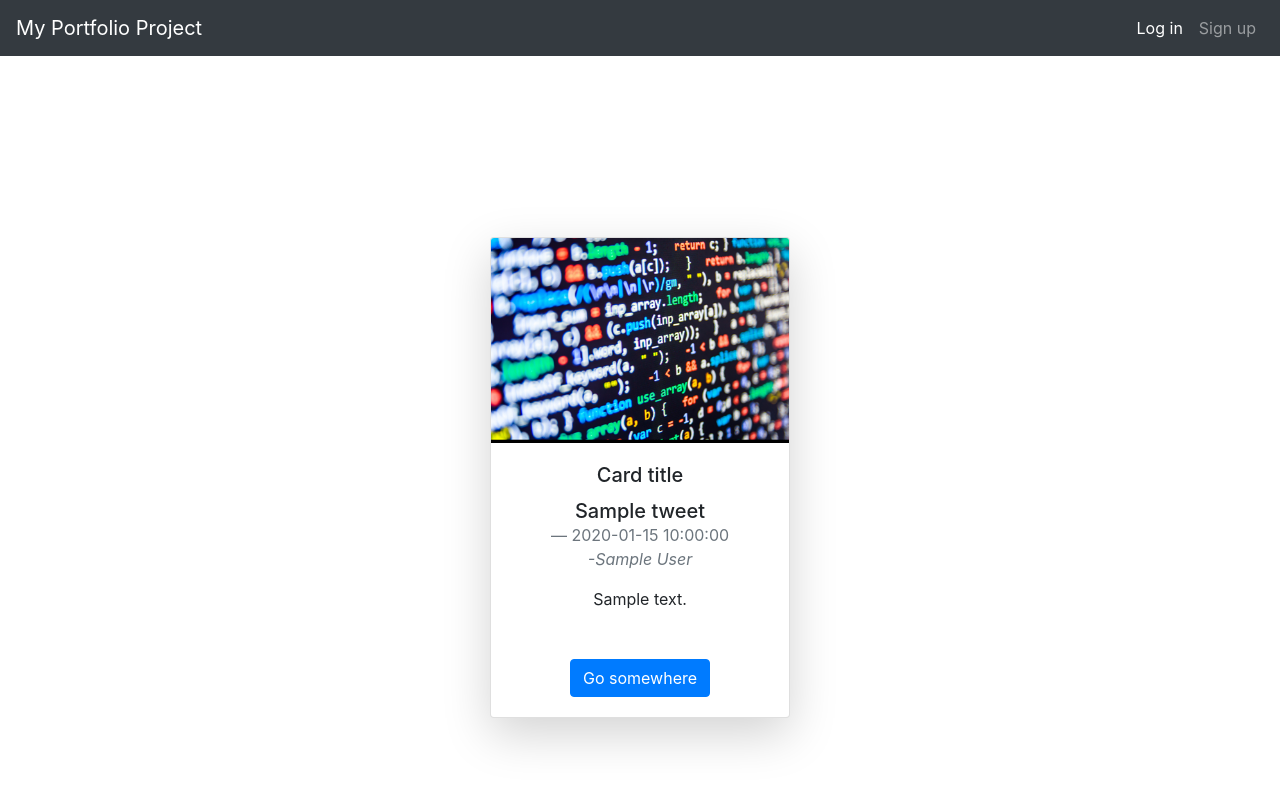
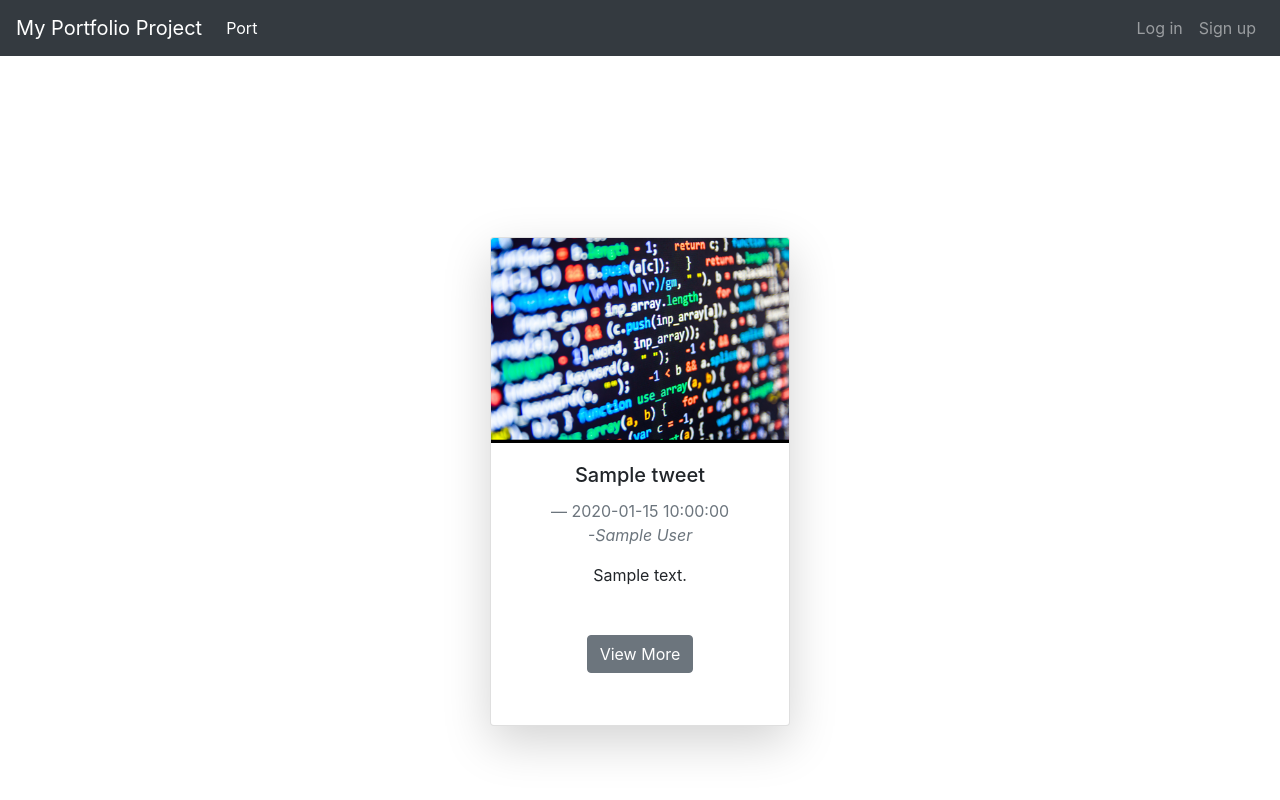
Before and after one commit to jun971006/portfolio_project, a Flask app: template view/templates/portfolio.html in a window 1280 px wide. Run offline with Flask 2, Linux system fonts and the light colour scheme; the template is opened without the code that fills it: most values are stand-ins (such as "Sample title", 1, 10 or a date in 2020); parts of the project's set-up code (start-up, migrations or seed data) failed here and were passed over; some libraries are stand-ins or nearby versions.

Commit message:
[API]portAPI.py-change at /port [templates]change modifymodal.html-button style and location to center, navNotuser.html- add Port nav bar, portfolio.html- portfolio add button location to center, removemodal.html-button style and location to center

```diff
--- a/view/templates/modifymodal.html
+++ b/view/templates/modifymodal.html
@@ -1,5 +1,5 @@
 <!-- Button trigger modal -->
-<button type="button" class="btn btn-outline-dark btn-sm float-right" style="margin-right:5px;" data-toggle="modal" data-target="#modifyModal{{tweet._id}}">
+<button type="button" class="btn btn-primary btn-sm text-align:center" style="margin-right:5px;" data-toggle="modal" data-target="#modifyModal{{tweet._id}}">
 modify
 </button>
 
--- a/view/templates/navNotuser.html
+++ b/view/templates/navNotuser.html
@@ -5,9 +5,14 @@
   </button>
 
   <div class="collapse navbar-collapse" id="navbarSupportedContent">
+    <ul class="navbar-nav mr-auto">
+      <li class="nav-item active">
+        <a class="nav-link" href="/port">Port</a>
+      </li>
+    </ul>
     <ul class="navbar-nav ml-auto">
-      <li class="nav-item active">
-        <a class="nav-link" href="/login">Log in<span class="sr-only">(current)</span></a>
+      <li class="nav-item">
+        <a class="nav-link" href="/login">Log in</a>
       </li>
       <li class="nav-item">
         <a class="nav-link" href="/signup">Sign up</a>
--- a/view/templates/portfolio.html
+++ b/view/templates/portfolio.html
@@ -3,35 +3,32 @@
 <!-- <div style="display:block; margin-right: :auto; margin-left:auto; max-width: :1400px, padding-top:70px"> -->
 <div style="display:table;margin-right:auto; margin-left:auto; max-width:1400px; padding-top:70px">
 {% for tweet in port_all %}
-
-	<div class="card shadow-lg" style="width: 18rem; margin:0.7rem; height: auto; width: 300px; margin-top: : 1rem; margin-right:20px;margin-left:20px; text-align:center; float:left;" >
+	<div class="card shadow-lg" style="width: 18rem; margin:0.7rem; max-height: 700px; width: 300px; margin-top: : 1rem; margin-right:10px;margin-left:10px; text-align:center; float:left;" >
 	  <img src="static/img/image.png" class="card-img-top" alt="...">
 	  <div class="card-body">
 	  	<!-- <h1 class="card-text">환영합니다. {{info}}</h1> -->
-	    <h5 class="card-title">Card title</h5>
+	    <h5 class="card-title">{{tweet.portTitle}}</h5>
 	    <!-- <p class="card-text">{{tweet.portTitle}}</p> -->
 
 	    <blockquote class="blockquote">
-			<h5 class="card-title mb-0">{{tweet.portTitle}}</h5>
 			<footer class="blockquote-footer">{{tweet.portDate}}<br/><cite title="Source Title">-{{tweet.portAuthor}}</cite></footer>
 		</blockquote>
 		<p class="card-text">{{tweet.portContent}}</p>
-	    <a href="#" style="margin-top: 2rem;" class="btn btn-primary">Go somewhere</a>
-	    <div style="margin-top: 2rem; float: left;">
+	    <a href="#" style="margin-top: 2rem;" class="btn btn-secondary">View More</a>
+	    <div style="margin-top: 2rem; ">
 	    {% if info == 'admin@admin' %}
-			{% include "removemodal.html" %}{% include "modifymodal.html" %}
+			{% include "modifymodal.html" %}{% include "removemodal.html" %}
 		{% endif %}
 		</div>
 
 	  </div>
 	</div>
-
 {% endfor %}
 </div>
 <br />
 {% if info == 'admin@admin' %}
-<div style="float: left;">
-	<a href="/port/create" class="btn btn-primary" style="float: left;">포트폴리오 추가</a>
+<div style="text-align:center;">
+	<a href="/port/create" class="btn btn-outline-dark">포트폴리오 추가</a>
 </div>
 {% endif %}
 {% endblock content %}
--- a/view/templates/removemodal.html
+++ b/view/templates/removemodal.html
@@ -1,5 +1,5 @@
 <!-- Button trigger modal -->
-<button type="button" class="btn btn-danger btn-sm float-right" data-toggle="modal" data-target="#removeModal{{tweet._id}}">
+<button type="button" class="btn btn-danger btn-sm text-align:center" data-toggle="modal" data-target="#removeModal{{tweet._id}}">
 remove
 </button>
 
```
Also changed, not shown: view/portAPI.py (+11 -13 lines).
